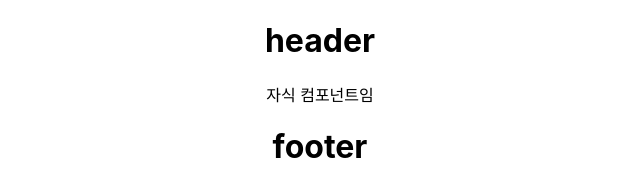
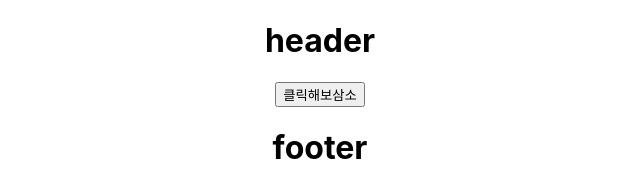
Before and after one commit to mjh090801abc/studey_frontend, a React (Create React App) app in the folder chapter5/: page / in a window 1280 px wide. Shown: the top 172 px of the page, without its empty margins (320-960 px from the left). Built offline with nearby package versions, Linux system fonts and the light colour scheme.

Commit message:
버튼울 만들고 클릭하면 alert로 텍스트 출력

```diff
--- a/chapter5/src/component/body.js
+++ b/chapter5/src/component/body.js
@@ -1,8 +1,11 @@
-function Body({children}) {
-    console.log(children)
+function Body() {
+    function handleOnClick() {
+        alert("버튼을 클릭하셨군요")
+    }
     return (
         <div>
-            {children}
+            <button onClick={handleOnClick}
+            >클릭해보삼소</button>
         </div>
     );
 
```
